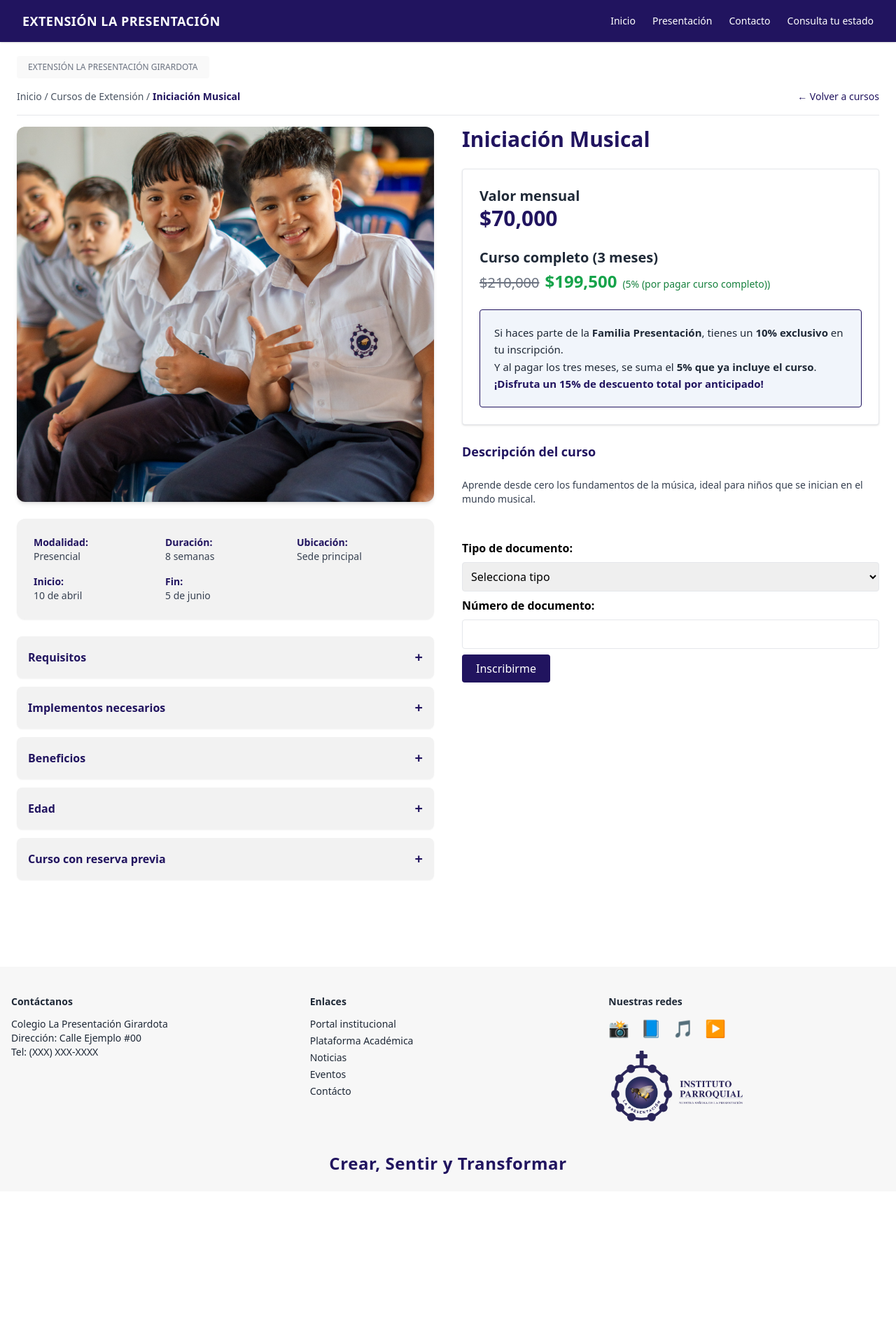
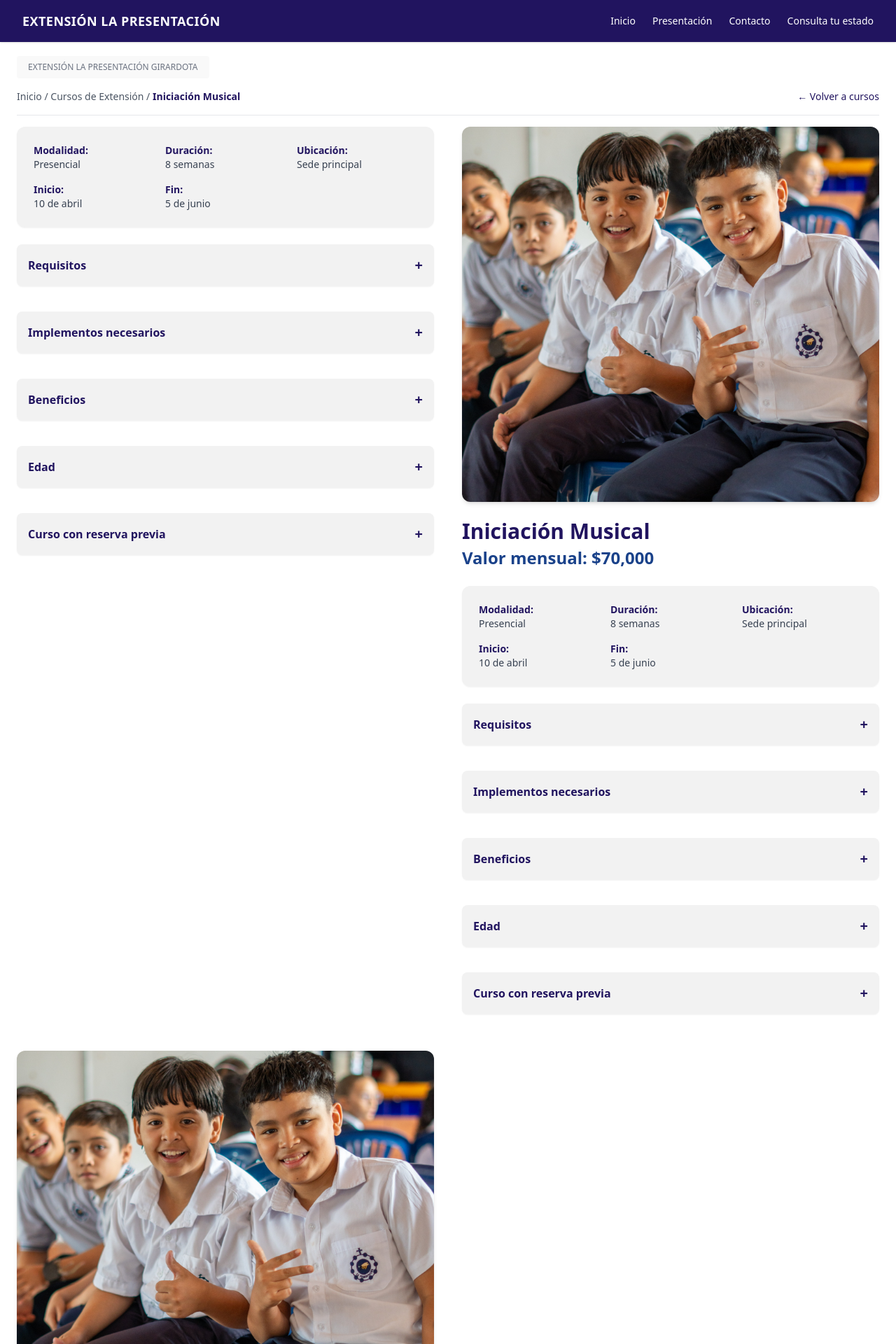
Before and after one commit to secifuentes/extension, a React (Vite) app: page /curso/1 in a window 1280 px wide. Shown: the top 1920 px of the page at 70% size. Before the commit the page ends 1702 px from the top, so only its background shows below. Built offline with nearby package versions, Linux system fonts and the light colour scheme.

Commit message:
fix: estructura final de CursoDetalle con formulario, precios y descuentos corregidos?

```diff
--- a/src/pages/CursoDetalle.jsx
+++ b/src/pages/CursoDetalle.jsx
@@ -23,7 +23,6 @@ const AccordionItem = ({ title, content }) => {
     </div>
   );
 };
-
 const CursoDetalle = () => {
   const { id } = useParams();
   const curso = datosCursos[id];
@@ -97,7 +96,6 @@ const CursoDetalle = () => {
   total = parseInt(total.toFixed(0));
 
   if (!curso) return <p className="p-10 text-center">Curso no encontrado</p>;
-
   return (
     <div className="pt-[72px]">
       <div className="max-w-7xl mx-auto px-6 mt-2">
@@ -119,17 +117,18 @@ const CursoDetalle = () => {
         </div>
       </div>
 
+      {/* CONTENEDOR PRINCIPAL RESPONSIVE */}
       <div className="max-w-7xl mx-auto px-6 pb-16 mt-4 flex flex-col-reverse md:grid md:grid-cols-2 gap-10">
-        {/* Columna Izquierda */}
+        {/* COLUMNA IZQUIERDA (en móvil aparece abajo) */}
         <div className="flex flex-col gap-6">
-          <div className="aspect-[3/2.7] overflow-hidden rounded-xl shadow-md">
-            <img
-              src={curso.imagen}
-              alt={curso.nombre}
-              className="w-full h-full object-cover"
-            />
+          {/* Mostrar nombre y valor solo en móvil */}
+          <div className="md:hidden space-y-2">
+            <h2 className="text-3xl font-bold text-institucional">{curso.nombre}</h2>
+            <p className="text-2xl font-bold text-presentacionDark">
+              Valor mensual: ${valorMensual.toLocaleString()}
+            </p>
           </div>
-
+                    {/* FICHA TÉCNICA */}
           <div className="bg-[#f2f2f2] p-6 rounded-xl grid grid-cols-1 sm:grid-cols-3 gap-4 text-sm text-gray-700 shadow-sm">
             <div>
               <p className="text-institucional font-semibold">Modalidad:</p>
@@ -153,21 +152,83 @@ const CursoDetalle = () => {
             </div>
           </div>
 
-          <div>
+          {/* Acordeones */}
           <AccordionItem title="Requisitos" content={curso.requisitos} />
           <AccordionItem title="Implementos necesarios" content={curso.implementos} />
           <AccordionItem title="Beneficios" content={curso.beneficios} />
           <AccordionItem title="Edad" content={curso.edad} />
           <AccordionItem title="Curso con reserva previa" content={curso.reserva} />
         </div>
+
+        {/* COLUMNA DERECHA (en móvil aparece arriba) */}
+        <div className="flex flex-col gap-6">
+          {/* Imagen del curso */}
+          <div className="aspect-[3/2.7] overflow-hidden rounded-xl shadow-md">
+            <img
+              src={curso.imagen}
+              alt={curso.nombre}
+              className="w-full h-full object-cover"
+            />
           </div>
 
-        {/* Continúa en PARTE 2 */}
-        {/* Columna Derecha */}
+          {/* Título y precio solo visible en escritorio */}
+          <div className="hidden md:block">
+            <h2 className="text-3xl font-bold text-institucional">{curso.nombre}</h2>
+            <p className="text-2xl font-bold text-presentacionDark mt-1">
+              Valor mensual: ${valorMensual.toLocaleString()}
+            </p>
+          </div>
+                    {/* FICHA TÉCNICA */}
+                    <div className="bg-[#f2f2f2] p-6 rounded-xl grid grid-cols-1 sm:grid-cols-3 gap-4 text-sm text-gray-700 shadow-sm">
+            <div>
+              <p className="text-institucional font-semibold">Modalidad:</p>
+              <p>{curso.modalidad}</p>
+            </div>
+            <div>
+              <p className="text-institucional font-semibold">Duración:</p>
+              <p>{curso.duracion}</p>
+            </div>
+            <div>
+              <p className="text-institucional font-semibold">Ubicación:</p>
+              <p>{curso.ubicacion}</p>
+            </div>
+            <div>
+              <p className="text-institucional font-semibold">Inicio:</p>
+              <p>{curso.inicio}</p>
+            </div>
+            <div>
+              <p className="text-institucional font-semibold">Fin:</p>
+              <p>{curso.fin}</p>
+            </div>
+          </div>
+
+          {/* Acordeones */}
+          <AccordionItem title="Requisitos" content={curso.requisitos} />
+          <AccordionItem title="Implementos necesarios" content={curso.implementos} />
+          <AccordionItem title="Beneficios" content={curso.beneficios} />
+          <AccordionItem title="Edad" content={curso.edad} />
+          <AccordionItem title="Curso con reserva previa" content={curso.reserva} />
+        </div>
+
+        {/* COLUMNA DERECHA (en móvil aparece arriba) */}
         <div className="flex flex-col gap-6">
+          {/* Imagen del curso */}
+          <div className="aspect-[3/2.7] overflow-hidden rounded-xl shadow-md">
+            <img
+              src={curso.imagen}
+              alt={curso.nombre}
+              className="w-full h-full object-cover"
+            />
+          </div>
+
+          {/* Título y precio solo visible en escritorio */}
+          <div className="hidden md:block">
             <h2 className="text-3xl font-bold text-institucional">{curso.nombre}</h2>
-
-  {/* Precios */}
+            <p className="text-2xl font-bold text-presentacionDark mt-1">
+              Valor mensual: ${valorMensual.toLocaleString()}
+            </p>
+          </div>
+                    {/* Bloque de precios */}
                     <div className="border border-gray-200 p-6 rounded shadow space-y-6 bg-white">
             <div>
               <p className="text-xl font-semibold text-gray-800">Valor mensual</p>
@@ -192,21 +253,20 @@ const CursoDetalle = () => {
                 ¡Disfruta un 15% de descuento total por anticipado!
               </span>
             </div>
+
+            {datosEstudiante && modoPago === 'trimestral' && (
+              <div className="bg-green-50 border border-green-200 p-3 rounded text-sm text-green-800 font-medium">
+                Obtuviste un <strong>15% de descuento</strong> por ser parte de la Familia Presentación y pagar el curso completo.
+                <br />
+                <span className="font-bold">Total a pagar: ${total.toLocaleString()}</span>
+              </div>
+            )}
           </div>
 
-  {/* Descripción */}
-  <h3 className="text-lg font-semibold text-institucional">Descripción del curso</h3>
-  <p className="text-sm text-gray-700">{curso.descripcion}</p>
-
-  {/* Formulario inscripción */}
+          {/* Verificación del estudiante */}
           <div className="mt-6 space-y-2">
             <label className="block font-semibold">Tipo de documento:</label>
-    <select
-      className="w-full border p-2 rounded"
-      value={tipoDoc}
-      onChange={(e) => setTipoDoc(e.target.value)}
-      required
-    >
+            <select className="w-full border p-2 rounded" value={tipoDoc} onChange={(e) => setTipoDoc(e.target.value)} required>
               <option value="">Selecciona tipo</option>
               <option value="cc">Cédula</option>
               <option value="ti">Tarjeta de Identidad</option>
@@ -234,7 +294,6 @@ const CursoDetalle = () => {
               Ya estás inscrito en este curso 🎓
             </div>
           )}
-
                     {mostrarFormulario && !yaInscrito && (
             <div className="mt-6 p-4 bg-gray-100 rounded-lg border">
               {inscripcionExitosa ? (
@@ -270,7 +329,7 @@ const CursoDetalle = () => {
                       const res = await fetch(`${API_URL}/api/inscripciones`, {
                         method: 'POST',
                         headers: { 'Content-Type': 'application/json' },
-                body: JSON.stringify(data),
+                        body: JSON.stringify(data)
                       });
 
                       const result = await res.json();
@@ -295,27 +354,61 @@ const CursoDetalle = () => {
                     <option value="trimestral">Curso completo (3 meses)</option>
                     <option value="mensual">Pago mensual</option>
                   </select>
+                                    <input name="nombres" type="text" placeholder="Nombres" className={`w-full p-2 border rounded ${datosEstudiante ? 'bg-gray-100 text-gray-500' : ''}`} defaultValue={datosEstudiante?.nombres || ''} readOnly={!!datosEstudiante} required />
+                  <input name="apellidos" type="text" placeholder="Apellidos" className={`w-full p-2 border rounded ${datosEstudiante ? 'bg-gray-100 text-gray-500' : ''}`} defaultValue={datosEstudiante?.apellidos || ''} readOnly={!!datosEstudiante} required />
+                  <input name="correo" type="email" placeholder="Correo electrónico" className={`w-full p-2 border rounded ${datosEstudiante ? 'bg-gray-100 text-gray-500' : ''}`} defaultValue={datosEstudiante?.correo || ''} readOnly={!!datosEstudiante} required />
+                  <input name="telefono" type="tel" placeholder="Teléfono" className={`w-full p-2 border rounded ${datosEstudiante ? 'bg-gray-100 text-gray-500' : ''}`} defaultValue={datosEstudiante?.telefono || ''} readOnly={!!datosEstudiante} required />
+                  <input name="fechaNacimiento" type="date" className="w-full p-2 border rounded" required onChange={(e) => setEsMenor(calcularSiEsMenor(e.target.value))} />
+
+                  {esMenor && (
+                    <>
+                      <input name="acudiente" type="text" placeholder="Nombre del acudiente" className="w-full p-2 border rounded" required />
+                      <input name="telefonoAcudiente" type="tel" placeholder="Teléfono del acudiente" className="w-full p-2 border rounded" required />
+                    </>
+                  )}
 
                   <input
-            name="nombres"
-            type="text"
-            placeholder="Nombres"
-            className={`w-full p-2 border rounded ${datosEstudiante ? 'bg-gray-100 text-gray-500' : ''}`}
-            defaultValue={datosEstudiante?.nombres || ''}
-            readOnly={!!datosEstudiante}
+                    type="file"
+                    accept="image/*"
+                    onChange={async (e) => {
+                      const file = e.target.files[0];
+                      if (!file) return;
+
+                      const reader = new FileReader();
+                      reader.onloadend = () => {
+                        setComprobanteBase64(reader.result.split(',')[1]); // solo el base64
+                      };
+                      reader.readAsDataURL(file);
+                    }}
+                    className="w-full p-2 border rounded"
                     required
                   />
 
-          <input
-            name="apellidos"
-            type="text"
-            placeholder="Apellidos"
-            className={`w-full p-2 border rounded ${datosEstudiante ? 'bg-gray-100 text-gray-500' : ''}`}
-            defaultValue={datosEstudiante?.apellidos || ''}
-            readOnly={!!datosEstudiante}
-            required
-          />
-          {/* Aquí continúa con el resto del formulario */}
+                  {/* RESUMEN DEL PAGO FINAL */}
+                  <div className="bg-white border border-dashed border-institucional p-4 rounded text-sm space-y-2">
+                    <p className="font-semibold mb-2 text-institucional text-base">Resumen del pago</p>
+
+                    <p><strong>Curso:</strong> {curso.nombre}</p>
+                    <p><strong>Forma de pago:</strong> {modoPago === 'mensual' ? 'Pago mensual' : 'Curso completo (3 meses)'}</p>
+                    <p><strong>Valor original:</strong> ${modoPago === 'mensual' ? valorMensual.toLocaleString() : valorTrimestral.toLocaleString()}</p>
+                    <p><strong>Descuento aplicado:</strong> {textoDescuento}</p>
+
+                    {datosEstudiante && modoPago === 'trimestral' && (
+                      <div className="bg-green-50 border border-green-200 p-3 rounded text-green-800 font-medium mt-2">
+                        Obtuviste un <strong>15% de descuento</strong> por ser parte de la Familia Presentación y pagar el curso completo.
+                      </div>
+                    )}
+
+                    <div className="mt-3 pt-3 border-t">
+                      <p className="text-lg font-bold text-institucional">
+                        Total a pagar: ${total.toLocaleString()}
+                      </p>
+                    </div>
+                  </div>
+
+                  <button type="submit" className="w-full bg-institucional text-white py-2 rounded hover:bg-presentacionDark">
+                    Finalizar inscripción
+                  </button>
                 </form>
               )}
             </div>
```
Lines whose indentation alone changed are shown as unchanged.
